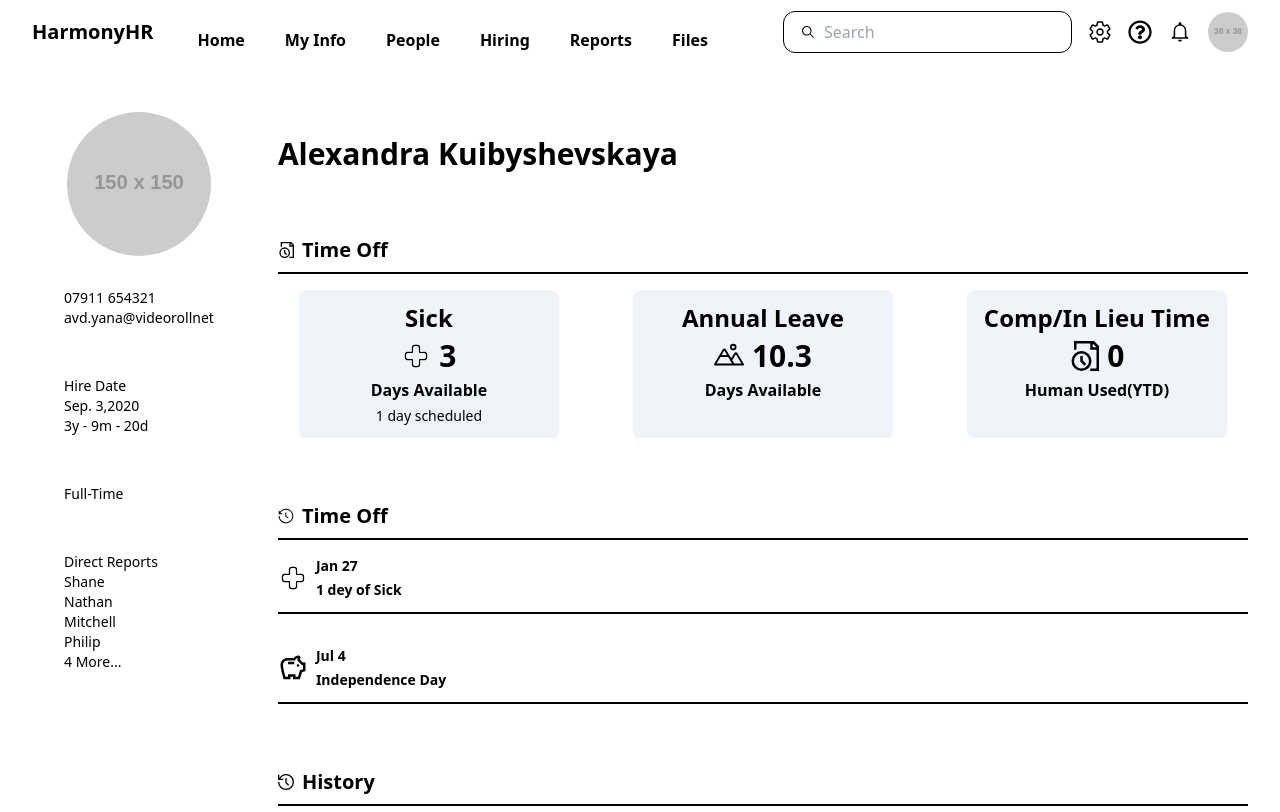
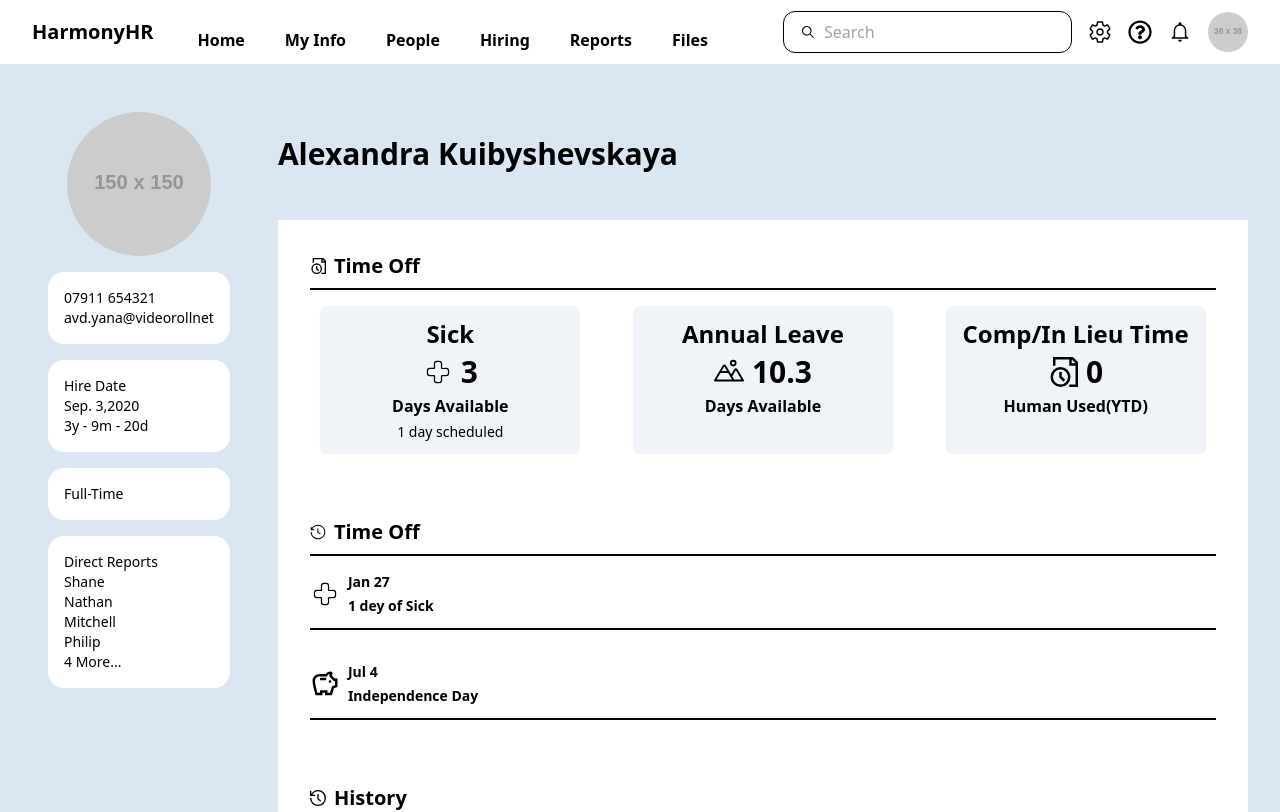
Before and after one commit to IvanOrlovsky/test-hr-tech, a Next.js app: page / in a window 1280 px wide. Shown: the top 812 px of the page. Built offline with nearby package versions, Linux system fonts and the light colour scheme.

Commit message:
выделил секцию нормально

```diff
--- a/src/app/page.tsx
+++ b/src/app/page.tsx
@@ -48,16 +48,18 @@
 ];
 
 const Home: React.FC = () => (
-	<div className="bg-[#DAE6F2] bg-white min-h-screen">
+	<div className="bg-[#DAE6F2]  min-h-screen">
 		<NavigationBar />
 		<main className="p-8">
 			<div className="flex flex-col lg:flex-row gap-8">
 				<UserProfile user={user} />
-				<div className="flex flex-col gap-16 w-full">
+				<div className="flex flex-col gap-12 w-full">
 					<ProfileHeader title={user.name} />
-					<TimeOffSection />
-					<UpcomingTimeOff />
-					<HistorySection history={history} />
+					<div className="flex flex-col gap-16 w-full bg-white p-8 ">
+						<TimeOffSection />
+						<UpcomingTimeOff />
+						<HistorySection history={history} />
+					</div>
 				</div>
 			</div>
 		</main>
```
